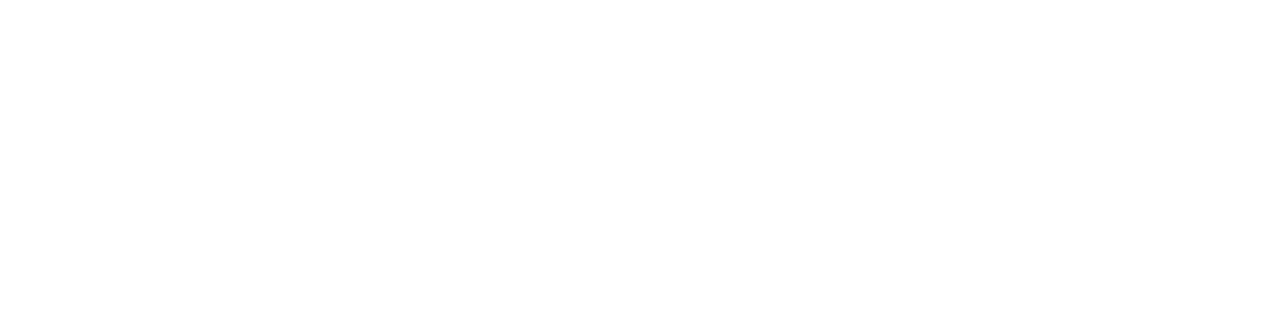
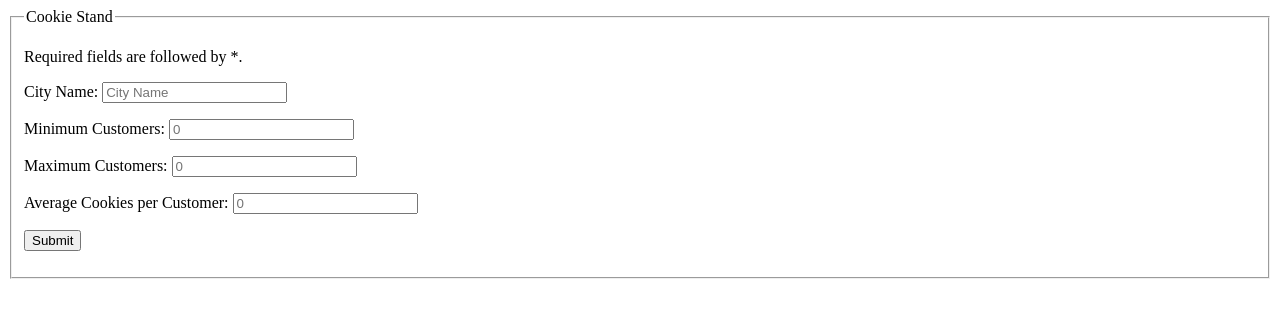
Before and after one commit to R-Saunders/cookie-stand, a plain HTML site: page sales.html in a window 1280 px wide. Drawn offline with Linux system fonts and the light colour scheme.

Commit message:
Created form so you can add your own cookie stand, functionality to follow

```diff
--- a/sales.html
+++ b/sales.html
@@ -1,12 +1,57 @@
 <!DOCTYPE html>
 <html>
-    <head>
+  <head> </head>
+  <body>
+    <form>
+      <fieldset>
+        <legend>Cookie Stand</legend>
+        <p>Required fields are followed by *.</p>
+        <p>
+          <label for="city">City Name:</label>
+          <input
+            type="text"
+            placeholder="City Name"
+            name="city"
+            id="city"
+            required
+          />
+        </p>
+        <p>
+          <label for="minimum">Minimum Customers:</label>
+          <input
+            type="number"
+            placeholder="0"
+            name="minimum"
+            id="minimum"
+            required
+          />
+        </p>
+        <p>
+          <label for="maximum">Maximum Customers:</label>
+          <input
+            type="number"
+            placeholder="0"
+            name="maximum"
+            id="maximum"
+            required
+          />
+        </p>
+        <p>
+          <label for="cookies">Average Cookies per Customer:</label>
+          <input
+            type="number"
+            placeholder="0"
+            name="cookies"
+            id="cookies"
+            required
+          />
+        </p>
+        <p>
+          <button type="submit">Submit</button>
+        </p>
+      </fieldset>
+    </form>
 
-    </head>
-    <body>
-
-
-
-        <script type="text/javascript" src="constructor.js"></script>
-    </body>
+    <script type="text/javascript" src="constructor.js"></script>
+  </body>
 </html>
```
